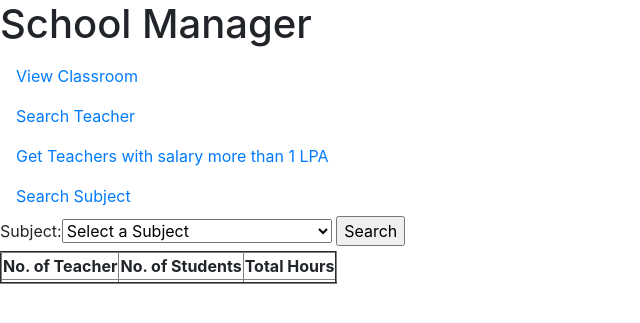
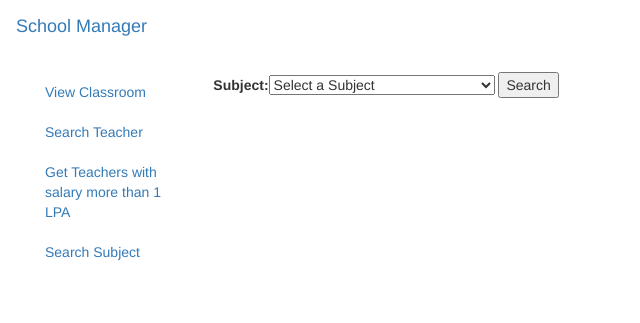
Before and after one commit to maheshgudi/school-management-dashboard, a Django app: page /home/search_subject in a window 1280 px wide. Shown: the top 323 px of the page, without its empty margins (0-640 px from the left). Run offline with Django 3.2, Linux system fonts and the light colour scheme; data comes from the database, SQL or seed files in the repository; lists and menus that the app fills with data are empty; some libraries are stand-ins or nearby versions.

Commit message:
Fix base.html

```diff
--- a/schoolmanager/entity/templates/entity/base.html
+++ b/schoolmanager/entity/templates/entity/base.html
@@ -1,32 +1,63 @@
 <!doctype html>
-<html lang="en">
 <head>
   <meta charset="utf-8">
-    <meta name="viewport" content="width=device-width, initial-scale=1, shrink-to-fit=no">
+  <meta http-equiv="X-UA-Compatible" content="IE=edge,chrome=1">
+    <title>
+    School Manager
+    </title>
+  <meta name="description" content="">
+  <meta name="viewport" content="width=device-width, initial-scale=1">
+  <link rel="apple-touch-icon" href="apple-touch-icon.png">
 
-    <link rel="stylesheet" href="https://maxcdn.bootstrapcdn.com/bootstrap/4.0.0/css/bootstrap.min.css" integrity="sha384-Gn5384xqQ1aoWXA+058RXPxPg6fy4IWvTNh0E263XmFcJlSAwiGgFAW/dAiS6JXm" crossorigin="anonymous">
+  <meta charset="utf-8">
+  <meta name="description" content="">
+  <meta name="author" content="">
 
-    <title>Class Room Manager</title>
-  </head>
-  <body>
+  <!-- Latest compiled and minified CSS -->
+<link rel="stylesheet" href="https://maxcdn.bootstrapcdn.com/bootstrap/3.3.7/css/bootstrap.min.css" integrity="sha384-BVYiiSIFeK1dGmJRAkycuHAHRg32OmUcww7on3RYdg4Va+PmSTsz/K68vbdEjh4u" crossorigin="anonymous">
+
+<!-- Optional theme -->
+<link rel="stylesheet" href="https://maxcdn.bootstrapcdn.com/bootstrap/3.3.7/css/bootstrap-theme.min.css" integrity="sha384-rHyoN1iRsVXV4nD0JutlnGaslCJuC7uwjduW9SVrLvRYooPp2bWYgmgJQIXwl/Sp" crossorigin="anonymous">
+
+<!-- Latest compiled and minified JavaScript -->
+
+<link rel="stylesheet" type="text/css" href="https://cdnjs.cloudflare.com/ajax/libs/jqueryui/1.12.1/jquery-ui.min.css">
+<link rel="stylesheet" type="text/css" href="https://cdnjs.cloudflare.com/ajax/libs/bootstrap-select/1.13.10/css/bootstrap-select.min.css">
+
+
+
+
+  <script language="JavaScript" type="text/javascript" src="https://cdnjs.cloudflare.com/ajax/libs/jquery/3.4.1/jquery.min.js"></script>
   <script src="https://code.jquery.com/jquery-3.2.1.slim.min.js" integrity="sha384-KJ3o2DKtIkvYIK3UENzmM7KCkRr/rE9/Qpg6aAZGJwFDMVNA/GpGFF93hXpG5KkN" crossorigin="anonymous"></script>
 <script src="https://cdnjs.cloudflare.com/ajax/libs/popper.js/1.12.9/umd/popper.min.js" integrity="sha384-ApNbgh9B+Y1QKtv3Rn7W3mgPxhU9K/ScQsAP7hUibX39j7fakFPskvXusvfa0b4Q" crossorigin="anonymous"></script>
 <script src="https://maxcdn.bootstrapcdn.com/bootstrap/4.0.0/js/bootstrap.min.js" integrity="sha384-JZR6Spejh4U02d8jOt6vLEHfe/JQGiRRSQQxSfFWpi1MquVdAyjUar5+76PVCmYl" crossorigin="anonymous"></script>
-    <h1>School Manager</h1>
-    <div class="wrapper">
+<script type="text/javascript" src="https://cdnjs.cloudflare.com/ajax/libs/jqueryui/1.12.1/jquery-ui.min.js"></script>
+<script type="text/javascript" src="https://cdnjs.cloudflare.com/ajax/libs/bootstrap-select/1.13.10/js/bootstrap-select.min.js"></script>
+</head>
 
-	<nav class="nav flex-column">
-	  <a class="nav-link active" href="get_class_info">View Classroom</a>
-	  <a class="nav-link" href="search_teacher">Search Teacher</a>
-	  <a class="nav-link" href="get_teachers_by_salaries">Get Teachers with salary more than 1 LPA </a>
-	  <a class="nav-link" href="search_subject">Search Subject</a>
+     <div class="content">
+      <nav class="navbar">
+        <div class="container-fluid">
+            <div class="navbar-header">
+              <a class="navbar-brand" href="{% url 'home' %}">School Manager</a>
+            </div>
+        </div>
       </nav>
-
-    <div id="content">
+      <div class="container-fluid">
+        <div class="row">
+          <div class="col-md-2 sidebar">
+          <ul class="nav nav-sidebar">
+            <li><a href="{% url 'entity:get_class_info' %}" title="view-classroom" style="padding-left:30px">View Classroom</a></li>
+            <li><a href="{% url 'entity:search_teacher' %}" title="search-teacher" style="padding-left:30px">Search Teacher</a></li>
+            <li><a href="{% url 'entity:get_teachers_by_salaries' %}" title="teachers-by-salaries" style="padding-left:30px">Get Teachers with salary more than 1 LPA</a></li>
+            <li><a href="{% url 'entity:search_subject' %}" title="search-subject" style="padding-left:30px">Search Subject</a></li>
+          </ul>
+        </div>
         {% block page %}
         {% endblock %}
         </div>
+      </div>
+     </div>
 
-	</div>
 </body>
 </html>
--- a/schoolmanager/entity/templates/entity/search_subject.html
+++ b/schoolmanager/entity/templates/entity/search_subject.html
@@ -5,6 +5,7 @@
 	{{form}}
 	<input type="submit" name="submit" value="Search">
 </form>
+{% if teacher %}
 <table border="2">
 	<tr>
 		<th>No. of Teacher</th>
@@ -17,4 +18,5 @@
 		<td>{{total_hours.subject__total_duration__sum}}</td>
 	</tr>
 </table>
+{% endif %}
 {% endblock %}
--- a/schoolmanager/entity/templates/entity/search_teacher.html
+++ b/schoolmanager/entity/templates/entity/search_teacher.html
@@ -5,6 +5,7 @@
 	{{form}}
 	<input type="submit" name="submit" value="Search">
 </form>
+<br/>
 {% if class %}
 <table border="2">
 	<tr>
--- a/schoolmanager/entity/templates/entity/teachers_salaries.html
+++ b/schoolmanager/entity/templates/entity/teachers_salaries.html
@@ -2,7 +2,7 @@
 {% block page %}
 
 <h3>Details of Teachers with salary higher than 1 LPA </h3>
-<table>
+<table border="2">
 	<tr>
 		<th>Teachers </th>
 		<th>No of distinct students</th>
--- a/schoolmanager/schoolmanager/urls.py
+++ b/schoolmanager/schoolmanager/urls.py
@@ -20,6 +20,6 @@ from django.views.generic import TemplateView
 
 urlpatterns = [
     path('admin/', admin.site.urls),
-    path("home/", TemplateView.as_view(template_name="entity/base.html")),
-    re_path(r"home/", include(entity_urls)),
+    path("home/", TemplateView.as_view(template_name="entity/base.html"), name="home"),
+    re_path(r"home/", include((entity_urls, "entity"), namespace="entity")),
 ]
```
Lines whose indentation alone changed are shown as unchanged.
